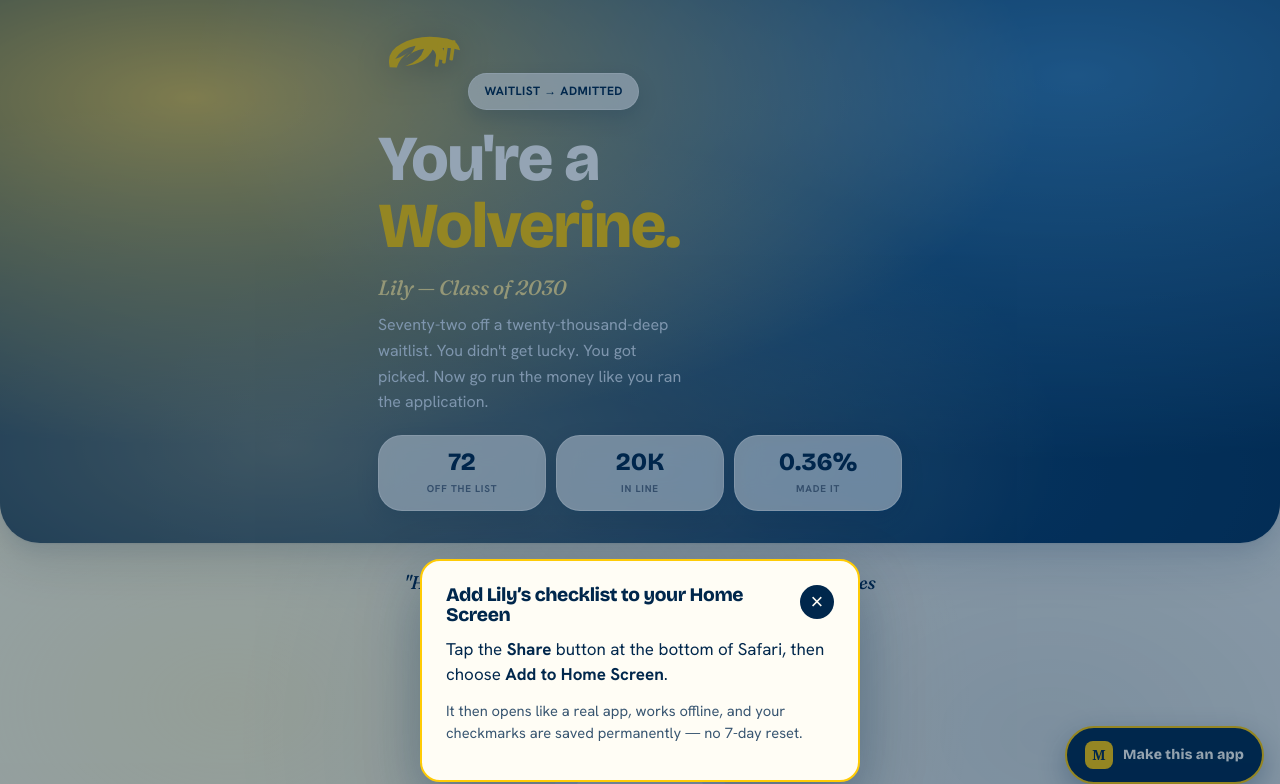
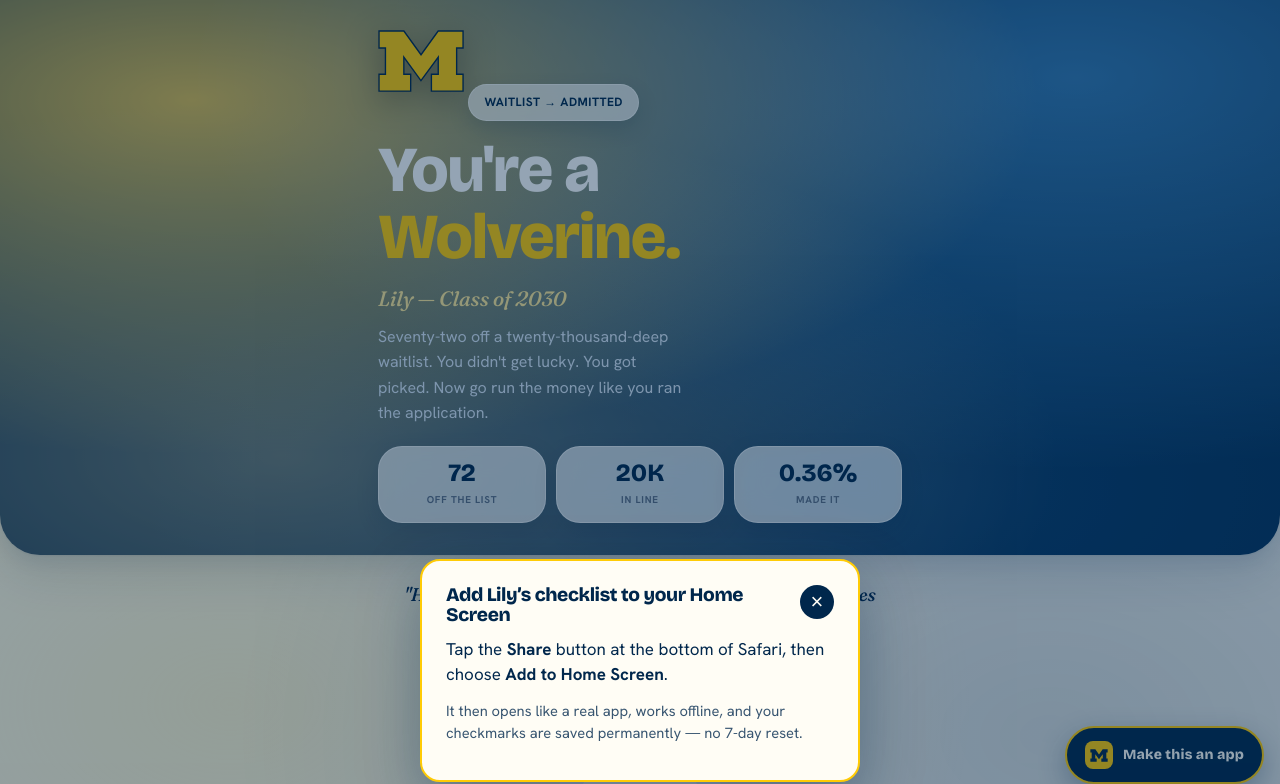
Before and after one commit to Cquick36/lily-michigan-playbook, a plain HTML site: page index.html in a window 1280 px wide. Shown: the top 784 px of the page. Drawn offline with Linux system fonts and the light colour scheme.

Commit message:
Use authentic UMich Block M (Wikimedia) for icon + header, replacing generic mark

```diff
--- a/index.html
+++ b/index.html
@@ -290,7 +290,7 @@ footer .sign{font-family:var(--font-accent);font-style:italic;font-weight:500;fo
 </head>
 <body>
 <button id="installPwaButton" class="install-pwa" type="button" hidden>
-  <span class="install-pwa__mark">M</span>
+  <span class="install-pwa__mark"><svg viewBox="0 0 294.32812 212.39062" width="18" height="13" aria-hidden="true"><g transform="matrix(1.25 0 0 -1.25 -123.87 786.33)"><g transform="matrix(2.5 0 0 2.5 -323.12 -814.35)"><path d="m261.29 558.47v16.998h-26.092l-19.191-26.532-19.157 26.532h-26.092v-16.998h7.027v-30.317h-7.027v-16.998h33.161v16.998h-7.496v21.807l19.495-26.806 19.707 26.785v-21.786h-7.495v-16.998h33.16v16.998h-7.027v30.317h7.027" fill="#00274C"/></g></g></svg></span>
   <span id="installPwaLabel">Make this an app</span>
 </button>
 <div id="installPwaSheet" class="install-sheet" hidden>
@@ -305,12 +305,7 @@ footer .sign{font-family:var(--font-accent);font-style:italic;font-weight:500;fo
 
 <header class="hero">
   <div class="inner wrap">
-    <svg class="wing" viewBox="0 0 220 130" aria-label="Michigan winged helmet">
-      <path d="M30 95 Q20 55 60 35 Q110 8 175 22 Q205 28 210 52 Q190 44 165 46 Q175 60 172 78 L150 74 Q150 58 140 50 Q120 88 70 92 Q108 80 118 48 Q88 52 70 72 Q92 56 96 40 Q60 46 44 74 Q70 64 80 56 Q56 70 48 96 Z" fill="#FFCB05"/>
-      <rect x="150" y="20" width="9" height="74" rx="3" fill="#FFCB05" transform="rotate(8 154 57)"/>
-      <rect x="168" y="22" width="9" height="64" rx="3" fill="#FFCB05" transform="rotate(8 172 54)"/>
-      <rect x="186" y="26" width="9" height="52" rx="3" fill="#FFCB05" transform="rotate(8 190 52)"/>
-    </svg>
+    <svg class="wing" viewBox="0 0 294.32812 212.39062" aria-label="Michigan Block M"><g transform="matrix(1.25 0 0 -1.25 -123.87 786.33)"><g transform="matrix(2.5 0 0 2.5 -323.12 -814.35)"><path d="m234.43 576.97-18.42-25.467-18.389 25.467h-28.368v-20.011h7.027v-27.304h-7.027v-20.01h36.173v20.01h-7.495v15.67l17.982-24.726 18.207 24.747v-15.691h-7.495v-20.01h36.173v20.01h-7.027v27.304h7.027v20.011h-28.368z" fill="#00274C"/><path d="m261.29 558.47v16.998h-26.092l-19.191-26.532-19.157 26.532h-26.092v-16.998h7.027v-30.317h-7.027v-16.998h33.161v16.998h-7.496v21.807l19.495-26.806 19.707 26.785v-21.786h-7.495v-16.998h33.16v16.998h-7.027v30.317h7.027" fill="#FFCB05"/></g></g></svg>
     <div class="badge">Waitlist → Admitted</div>
     <h1>You're a<br><span class="mz">Wolverine.</span></h1>
     <div class="name">Lily — Class of 2030</div>
```
Also changed, not shown: apple-touch-icon.png, block-m.svg (added), icon-192.png, icon-512.png, icon-tile.svg (added), m-maize.svg (added).
